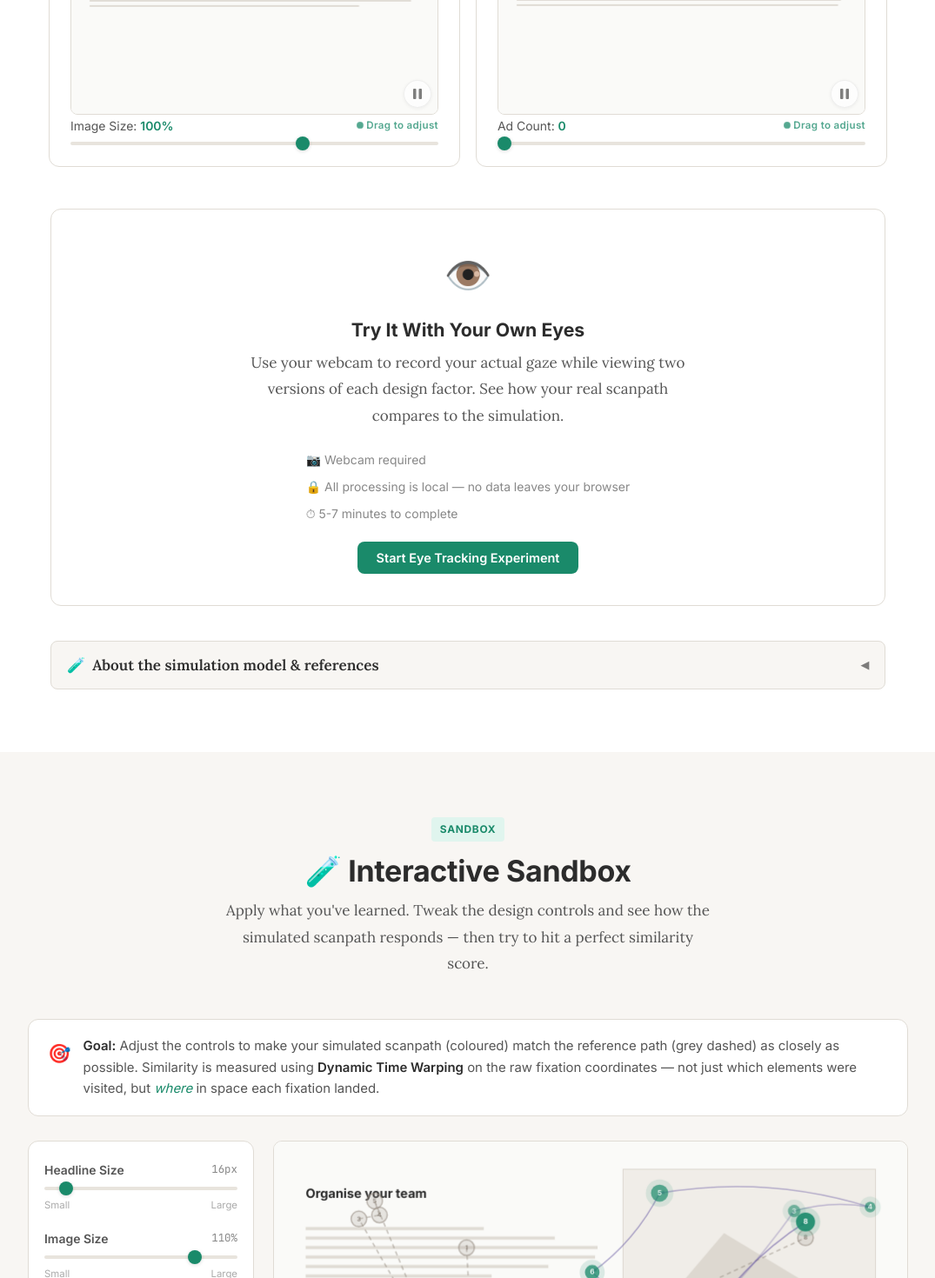
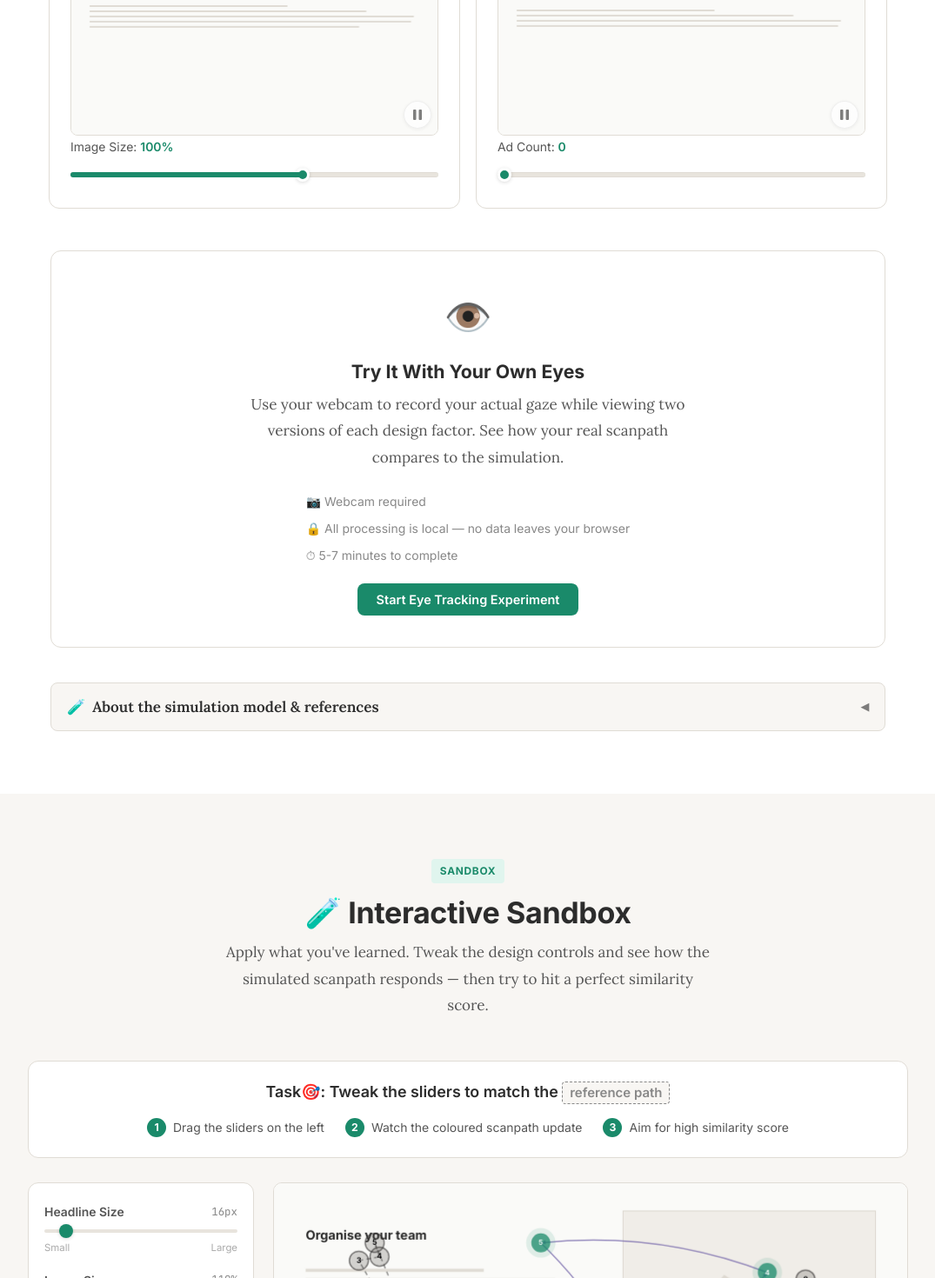
Before and after one commit to Belown/individual_blog, a React (Vite) app: page / in a window 1280 px wide. Shown: the part 5960-7430 px from the top of the page at 87% size, without its empty margins (102-1177 px from the left). Built offline with nearby package versions, Linux system fonts and the light colour scheme.

Commit message:
feat: enhance EyeTrackingExperiment and ScanpathChallenge with new UI elements and improved styles

```diff
--- a/src/components/EyeTrackingExperiment/EyeTrackingExperiment.css
+++ b/src/components/EyeTrackingExperiment/EyeTrackingExperiment.css
@@ -99,10 +99,15 @@
 }
 
 .ete-insight-text {
-  margin-top: 10px;
+  margin-top: 14px;
   margin-bottom: 0;
-  font-size: 0.88rem;
+  padding: 18px 22px;
+  background: var(--accent-light);
+  border-left: 4px solid var(--accent);
+  border-radius: 0 var(--radius-md) var(--radius-md) 0;
+  font-size: 0.92rem;
   color: var(--text-secondary);
+  line-height: 1.7;
 }
 
 .ete-variant-label {
@@ -120,6 +125,32 @@
   color: var(--text-muted);
   margin-top: 4px;
   text-align: center;
+}
+
+/* Zoom hint overlay on result thumbnails */
+.ete-zoom-hint {
+  position: absolute;
+  inset: 0;
+  display: flex;
+  align-items: center;
+  justify-content: center;
+  gap: 6px;
+  background: rgba(0, 0, 0, 0.5);
+  color: #fff;
+  font-family: 'Inter', sans-serif;
+  font-size: 0.82rem;
+  font-weight: 500;
+  opacity: 0;
+  transition: opacity 0.2s ease;
+  pointer-events: none;
+  border-radius: inherit;
+}
+.ete-zoom-hint-icon {
+  font-size: 1.1rem;
+}
+/* Show on hover of the parent container (which has cursor: pointer) */
+*:hover > .ete-zoom-hint {
+  opacity: 1;
 }
 
 /* ── Overlay ── */
@@ -507,7 +538,7 @@
 /* ── Camera preview label (sits below the top-left video container) ── */
 .ete-cam-label {
   position: fixed;
-  top: 218px; /* 210px video height + 8px gap */
+  top: calc(min(210px, 11.25vw) + 8px); /* match video container height + gap */
   left: 0;
   display: flex;
   align-items: center;
--- a/src/components/FactorSection/FactorsSection.css
+++ b/src/components/FactorSection/FactorsSection.css
@@ -112,6 +112,124 @@ details[open] .fs-ref-chevron {
   transform: scale(0.95);
 }
 
+/* ── Custom range slider ── */
+.fs-slider-track-wrap {
+  position: relative;
+  height: 28px;
+  display: flex;
+  align-items: center;
+  cursor: pointer;
+}
+/* Unfilled track background */
+.fs-slider-track-wrap::before {
+  content: '';
+  position: absolute;
+  left: 0;
+  right: 0;
+  top: 50%;
+  transform: translateY(-50%);
+  height: 6px;
+  border-radius: 3px;
+  background: var(--border);
+}
+
+/* Filled portion of the track */
+.fs-slider-fill {
+  position: absolute;
+  left: 0;
+  top: 50%;
+  transform: translateY(-50%);
+  height: 6px;
+  border-radius: 3px;
+  background: var(--accent);
+  pointer-events: none;
+  z-index: 3;
+}
+
+/* The range input itself */
+.fs-range {
+  -webkit-appearance: none;
+  appearance: none;
+  width: 100%;
+  height: 28px;
+  border-radius: 3px;
+  background: transparent;
+  outline: none;
+  margin: 0;
+  position: relative;
+  z-index: 2;
+  cursor: grab;
+}
+.fs-range:active {
+  cursor: grabbing;
+}
+
+/* Track — WebKit */
+.fs-range::-webkit-slider-runnable-track {
+  height: 6px;
+  border-radius: 3px;
+  background: transparent;
+}
+
+/* Track — Firefox */
+.fs-range::-moz-range-track {
+  height: 6px;
+  border-radius: 3px;
+  background: var(--border);
+  border: none;
+}
+
+/* Thumb — WebKit */
+.fs-range::-webkit-slider-thumb {
+  -webkit-appearance: none;
+  width: 20px;
+  height: 20px;
+  border-radius: 50%;
+  background: var(--accent);
+  border: 3px solid #ffffff;
+  box-shadow: 0 0 0 2px var(--accent), 0 2px 8px rgba(0,0,0,0.15);
+  cursor: grab;
+  transition: transform 150ms ease, box-shadow 200ms ease;
+  margin-top: -5px;
+}
+.fs-range:hover::-webkit-slider-thumb {
+  transform: scale(1.18);
+  box-shadow: 0 0 0 3px var(--accent), 0 0 12px color-mix(in srgb, var(--accent) 40%, transparent);
+}
+.fs-range:active::-webkit-slider-thumb {
+  transform: scale(1.1);
+  cursor: grabbing;
+  box-shadow: 0 0 0 4px color-mix(in srgb, var(--accent) 50%, transparent), 0 0 16px color-mix(in srgb, var(--accent) 30%, transparent);
+}
+
+/* Thumb — Firefox */
+.fs-range::-moz-range-thumb {
+  width: 16px;
+  height: 16px;
+  border-radius: 50%;
+  background: var(--accent);
+  border: 3px solid #ffffff;
+  box-shadow: 0 0 0 2px var(--accent), 0 2px 8px rgba(0,0,0,0.15);
+  cursor: grab;
+  transition: transform 150ms ease, box-shadow 200ms ease;
+}
+.fs-range:hover::-moz-range-thumb {
+  transform: scale(1.18);
+  box-shadow: 0 0 0 3px var(--accent), 0 0 12px color-mix(in srgb, var(--accent) 40%, transparent);
+}
+.fs-range:active::-moz-range-thumb {
+  transform: scale(1.1);
+  cursor: grabbing;
+}
+
+/* Firefox filled portion */
+.fs-range::-moz-range-progress {
+  background: var(--accent);
+  opacity: 0.5;
+  height: 6px;
+  border-radius: 3px;
+}
+
 @media (max-width: 680px) {
   .fs-demo-grid { padding: 0 16px; gap: 14px; }
 }
--- a/src/components/FactorSection/FactorsSection.jsx
+++ b/src/components/FactorSection/FactorsSection.jsx
@@ -90,10 +90,12 @@ function FactorDemo({ title, description, icon, paramLabel, paramMin, paramMax,
               {typeof val === 'number' ? (paramStep < 1 ? `${Math.round(val * 100)}%` : val) : val}
             </strong>
           </span>
-          <span className="interaction-hint">Drag to adjust</span>
         </div>
-        <input type="range" min={paramMin} max={paramMax} step={paramStep} value={val}
-          onChange={(e) => setVal(Number(e.target.value))} />
+        <div className="fs-slider-track-wrap">
+          <input type="range" className="fs-range" min={paramMin} max={paramMax} step={paramStep} value={val}
+            onChange={(e) => setVal(Number(e.target.value))} />
+          <div className="fs-slider-fill" style={{ width: `${((val - paramMin) / (paramMax - paramMin)) * 100}%` }} />
+        </div>
       </div>
     </div>
   );
--- a/src/components/ScanpathChallenge/ScanpathChallenge.css
+++ b/src/components/ScanpathChallenge/ScanpathChallenge.css
@@ -9,27 +9,62 @@
 /* ── Brief ──────────────────────────────────────────────────────────────────── */
 .sc-brief {
   display: flex;
-  align-items: flex-start;
+  flex-direction: column;
+  align-items: center;
   gap: 14px;
-  padding: 18px 22px;
+  padding: 22px 28px;
   background: var(--bg-card);
   border: 1px solid var(--border);
   border-radius: 12px;
   margin-bottom: 28px;
-  transition: border-color 200ms ease;
+  text-align: center;
 }
 
-.sc-brief-icon {
-  font-size: 1.25rem;
-  flex-shrink: 0;
-  margin-top: 1px;
+.sc-brief-headline {
+  margin: 0;
+  font-size: 1.05rem;
+  font-weight: 600;
+  color: var(--text-primary);
+  line-height: 1.5;
 }
 
-.sc-brief p {
-  margin: 0;
+.sc-ref-tag {
+  display: inline-block;
+  padding: 1px 8px;
+  background: var(--bg-secondary, var(--bg-card));
+  border: 1.5px dashed var(--text-muted);
+  border-radius: var(--radius-sm);
   font-size: 0.88rem;
-  line-height: 1.65;
+  color: var(--text-muted);
+}
+
+.sc-brief-steps {
+  display: flex;
+  gap: 24px;
+  flex-wrap: wrap;
+  justify-content: center;
+}
+
+.sc-step {
+  display: flex;
+  align-items: center;
+  gap: 8px;
+  font-size: 0.82rem;
   color: var(--text-secondary);
+}
+
+.sc-step-num {
+  display: flex;
+  align-items: center;
+  justify-content: center;
+  width: 22px;
+  height: 22px;
+  border-radius: 50%;
+  background: var(--accent);
+  color: #fff;
+  font-size: 0.72rem;
+  font-weight: 700;
+  flex-shrink: 0;
 }
 
 /* ── Two-column layout ──────────────────────────────────────────────────────── */
@@ -216,7 +251,7 @@
   align-items: center;
   gap: 7px;
   font-size: 0.75rem;
-  color: var(--text-muted);
+  color: var(--text-primary);
   font-weight: 500;
 }
 
@@ -295,30 +330,110 @@
   margin: 0;
 }
 
-/* Contextual tip bar — always visible below canvas */
-.sc-tip-bar {
+/* Hint overlay — positioned on top of the canvas */
+.sc-hint-overlay {
+  position: absolute;
+  bottom: 40px;
+  right: 12px;
   display: flex;
-  align-items: flex-start;
-  gap: 10px;
-  margin-top: 10px;
-  padding: 10px 14px;
-  border-radius: var(--radius-md);
-  border: 1px solid rgba(26, 138, 106, 0.18);
-  background: rgba(26, 138, 106, 0.05);
+  flex-direction: column;
+  align-items: flex-end;
+  gap: 6px;
+  z-index: 10;
+  pointer-events: none;
 }
 
-.sc-tip-icon {
-  flex-shrink: 0;
+/* Hint toggle button */
+.sc-hint-btn {
+  display: inline-flex;
+  align-items: center;
+  gap: 8px;
+  padding: 7px 16px;
+  font-family: 'Inter', sans-serif;
+  font-size: 0.8rem;
+  font-weight: 600;
+  color: var(--accent, #1a8a6a);
+  background: rgba(255, 255, 255, 0.88);
+  border: 1.5px solid rgba(26, 138, 106, 0.3);
+  border-radius: 8px;
+  cursor: pointer;
+  pointer-events: auto;
+  backdrop-filter: blur(6px);
+  box-shadow: 0 2px 8px rgba(0, 0, 0, 0.1);
+  transition: background 200ms ease, border-color 200ms ease, transform 120ms ease;
+  animation: sc-hint-pulse 2s ease-in-out 3;
+}
+.sc-hint-btn:hover {
+  background: rgba(255, 255, 255, 0.95);
+  border-color: rgba(26, 138, 106, 0.5);
+  transform: scale(1.04);
+}
+.sc-hint-btn--open {
+  animation: none;
+  background: rgba(255, 255, 255, 0.92);
+  border-color: rgba(26, 138, 106, 0.4);
+}
+
+.sc-hint-bulb {
   font-size: 1rem;
-  line-height: 1.4;
+  line-height: 1;
+}
+
+.sc-hint-label {
+  pointer-events: none;
+}
+
+@keyframes sc-hint-pulse {
+  0%, 100% { box-shadow: 0 2px 8px rgba(0, 0, 0, 0.1), 0 0 0 0 rgba(26, 138, 106, 0); }
+  50%      { box-shadow: 0 2px 8px rgba(0, 0, 0, 0.1), 0 0 0 7px rgba(26, 138, 106, 0.2); }
+}
+
+/* Collapsible tip panel */
+.sc-tip-bar {
+  display: grid;
+  grid-template-rows: 0fr;
+  overflow: hidden;
+  max-width: 320px;
+  border-radius: 10px;
+  border: none;
+  background: transparent;
+  pointer-events: auto;
+  transition: grid-template-rows 300ms ease, padding 300ms ease,
+              border 300ms ease, background 300ms ease,
+              box-shadow 300ms ease;
+  padding: 0;
+}
+.sc-tip-bar--visible {
+  grid-template-rows: 1fr;
+  padding: 10px 14px;
+  border: 1px solid rgba(26, 138, 106, 0.22);
+  background: rgba(255, 255, 255, 0.9);
+  backdrop-filter: blur(6px);
+  box-shadow: 0 2px 12px rgba(0, 0, 0, 0.1);
 }
 
 .sc-tip-text {
   font-family: 'Inter', sans-serif;
-  font-size: 0.82rem;
+  font-size: 0.8rem;
   line-height: 1.55;
   color: var(--text-secondary);
   margin: 0;
+  min-height: 0;
+  overflow: hidden;
+}
+
+/* Dark mode adjustments for overlay */
+[data-theme="dark"] .sc-hint-btn {
+  background: rgba(30, 30, 30, 0.88);
+}
+[data-theme="dark"] .sc-hint-btn:hover {
+  background: rgba(30, 30, 30, 0.95);
+}
+[data-theme="dark"] .sc-hint-btn--open {
+  background: rgba(30, 30, 30, 0.92);
+}
+[data-theme="dark"] .sc-tip-bar--visible {
+  background: rgba(30, 30, 30, 0.92);
 }
 
 /* Smooth score ring transition */
--- a/src/components/ScanpathChallenge/ScanpathChallenge.jsx
+++ b/src/components/ScanpathChallenge/ScanpathChallenge.jsx
@@ -97,16 +97,19 @@ function drawReferencePath(ctx, fixations, sx, sy) {
     ctx.stroke();
   }
   ctx.setLineDash([]);
+  const refR = 12 * Math.min(sx, 1.2);
   fixations.forEach((f, i) => {
     const fx = f.x * sx, fy = f.y * sy;
     ctx.fillStyle   = c.refHalo;
     ctx.strokeStyle = c.refCircle;
     ctx.lineWidth   = 1.5;
-    ctx.beginPath(); ctx.arc(fx, fy, 9, 0, Math.PI * 2);
+    ctx.beginPath(); ctx.arc(fx, fy, refR, 0, Math.PI * 2);
     ctx.fill(); ctx.stroke();
+    ctx.font = `bold ${Math.max(7, Math.round(refR * 0.85))}px Inter, sans-serif`;
+    ctx.textAlign = 'center'; ctx.textBaseline = 'middle';
+    ctx.strokeStyle = c.refTextStroke; ctx.lineWidth = 0.8;
+    ctx.strokeText(`${i + 1}`, fx, fy);
     ctx.fillStyle = c.refText;
-    ctx.font = `bold ${Math.max(7, 8 * sx)}px Inter, sans-serif`;
-    ctx.textAlign = 'center'; ctx.textBaseline = 'middle';
     ctx.fillText(`${i + 1}`, fx, fy);
   });
   ctx.textAlign = 'left'; ctx.textBaseline = 'alphabetic';
@@ -115,7 +118,7 @@ function drawReferencePath(ctx, fixations, sx, sy) {
 
 // ── Contextual tip ────────────────────────────────────────────────────────────
 function getTip(fixations, score, controls) {
-  if (score >= 95) return 'Excellent! Your scanpath closely matches the reference. The design is guiding attention along the intended path.';
+  if (score >= 95) return <>Your scanpath closely matches the reference! The design is <b>guiding attention along the intended path</b>.</>;
 
   const first = fixations[0]?.elementType;
   const types = fixations.map(f => f.elementType);
@@ -123,15 +126,15 @@ function getTip(fixations, score, controls) {
   const imgIdx = types.indexOf('image');
 
   if (controls.adCount > 0)
-    return 'Ads are scattering mid-path fixations across the canvas, increasing DTW distance from the reference. Remove distractors first.';
+    return <>Ads are scattering fixations across the canvas, increasing DTW distance. <b>Remove distractors</b> first.</>;
   if (first !== 'headline' && controls.headlineSize < 30)
-    return 'First fixation is far from the reference start. Increase headline size so it anchors the opening gaze near the top-left, matching the reference.';
+    return <>First fixation is far from the reference start. <b>Increase headline size</b> so it anchors the opening gaze near the top-left.</>;
   if (controls.ctaColor !== '#d4553a' && (ctaIdx === -1 || (imgIdx !== -1 && ctaIdx > imgIdx)))
-    return 'The CTA fixation appears too late or after the image, creating a large sequential displacement from the reference path. Try a warmer CTA color.';
+    return <>The CTA fixation appears too late, creating a large displacement from the reference path. Try a <b>warmer CTA color</b>.</>;
   if (controls.imageSize < 1.0)
-    return 'The image is too small to anchor the right side of the layout. Increase image size to draw fixations toward the reference trajectory.';
+    return <>The image is too small to anchor the right side. <b>Increase image size</b> to draw fixations toward the reference trajectory.</>;
 
-  return 'Paths are partially aligned. Fine-tune headline size, image size, or CTA color to bring the remaining fixations closer to the reference trajectory.';
+  return <>Paths are partially aligned. Fine-tune <b>headline size</b>, <b>image size</b>, or <b>CTA color</b> to bring fixations closer to the reference.</>;
 }
 
 // ── Default (intentionally suboptimal) starting controls ─────────────────────
@@ -139,13 +142,14 @@ const DEFAULT_CONTROLS = {
   headlineSize: 16,
   imageSize:    1.1,
   ctaColor:     '#6b5ca5',
-  adCount:      0,
+  adCount:      4,
 };
 
 // ── Component ─────────────────────────────────────────────────────────────────
 export default function ScanpathChallenge() {
   const [controls, setControls] = useState(DEFAULT_CONTROLS);
   const [canvasH, setCanvasH]   = useState(null);
+  const [tipOpen, setTipOpen]   = useState(false);
   const canvasRef = useRef(null);
   const drawRef   = useRef(null);
 
@@ -205,14 +209,12 @@ export default function ScanpathChallenge() {
 
       {/* Brief */}
       <div className="sc-brief">
-        <span className="sc-brief-icon">🎯</span>
-        <p>
-          <strong>Goal:</strong> Adjust the controls to make your simulated scanpath
-          (coloured) match the reference path (grey dashed) as closely as possible.
-          Similarity is measured using <strong>Dynamic Time Warping</strong> on the
-          raw fixation coordinates — not just which elements were visited, but{' '}
-          <em>where</em> in space each fixation landed.
-        </p>
+        <p className="sc-brief-headline">Task🎯: Tweak the sliders to match the <span className="sc-ref-tag">reference path</span></p>
+        <div className="sc-brief-steps">
+          <span className="sc-step"><span className="sc-step-num">1</span> Drag the sliders on the left</span>
+          <span className="sc-step"><span className="sc-step-num">2</span> Watch the coloured scanpath update</span>
+          <span className="sc-step"><span className="sc-step-num">3</span> Aim for high similarity score</span>
+        </div>
       </div>
 
       <div className="sc-layout">
@@ -310,6 +312,20 @@ export default function ScanpathChallenge() {
         <div className="sc-canvas-wrap" style={{ position: 'relative' }}>
           <canvas ref={canvasRef} className="sc-canvas" />
 
+          {/* Hint overlay on canvas */}
+          <div className={`sc-hint-overlay${tipOpen ? ' sc-hint-overlay--open' : ''}`}>
+            <button
+              className={`sc-hint-btn${tipOpen ? ' sc-hint-btn--open' : ''}`}
+              onClick={() => setTipOpen(o => !o)}
+            >
+              <span className="sc-hint-bulb">💡</span>
+              <span className="sc-hint-label">{tipOpen ? 'Hide Hint' : 'Show Hint'}</span>
+            </button>
+            <div className={`sc-tip-bar${tipOpen ? ' sc-tip-bar--visible' : ''}`}>
+              <p className="sc-tip-text">{tip}</p>
+            </div>
+          </div>
+
           {/* Canvas legend */}
           <div className="sc-legend">
             <span className="sc-legend-item sc-legend-ref">
@@ -321,12 +337,6 @@ export default function ScanpathChallenge() {
               Your scanpath
             </span>
           </div>
-
-          {/* Contextual tip — always visible */}
-          <div className="sc-tip-bar">
-            <span className="sc-tip-icon">💡</span>
-            <p className="sc-tip-text">{tip}</p>
-          </div>
         </div>
 
       </div>
--- a/src/utils/scenewalkSimulator.js
+++ b/src/utils/scenewalkSimulator.js
@@ -328,8 +328,9 @@ const LIGHT_PALETTE = {
   labelPrimary: '#3a6b5a', labelSecondary: '#555', labelFallow: '#7a6820', labelMuted: '#888',
   ctaBlue: '#1a59ce',
   // Reference path
-  refLine: 'rgba(150,140,130,0.55)', refHalo: 'rgba(160,150,140,0.22)',
-  refCircle: 'rgba(150,140,130,0.6)', refText: 'rgba(120,110,100,0.7)',
+  refLine: 'rgba(52, 51, 50, 0.55)', refHalo: 'rgba(68, 64, 61, 0.22)',
+  refCircle: 'rgba(49, 47, 46, 0.6)', refText: 'rgba(0, 0, 0, 1)',
+  refTextStroke: 'rgba(255, 255, 255, 0.6)',
 };
 
 const DARK_PALETTE = {
@@ -350,8 +351,9 @@ const DARK_PALETTE = {
   quadrantBorder: 'rgba(255,255,255,0.08)',
   labelPrimary: '#5cc8a0', labelSecondary: '#aaa', labelFallow: '#daa520', labelMuted: '#777',
   ctaBlue: '#4a8af5',
-  refLine: 'rgba(160,155,150,0.55)', refHalo: 'rgba(160,155,150,0.18)',
-  refCircle: 'rgba(160,155,150,0.5)', refText: 'rgba(180,175,170,0.7)',
+  refLine: 'rgba(255, 255, 255, 0.55)', refHalo: 'rgba(143, 139, 134, 0.18)',
+  refCircle: 'rgba(185, 183, 181, 0.5)', refText: 'rgba(255, 255, 255, 0.7)',
+  refTextStroke: 'rgba(0, 0, 0, 0.5)',
 };
 
 export function getCanvasColors() {
@@ -437,27 +439,21 @@ export function drawScanpath(ctx, shown, sx, sy) {
     const curv = len * 0.12 * (i % 2 === 0 ? 1 : -1);
     const cpx = len > 0 ? mx + (-dy / len) * curv : mx;
     const cpy = len > 0 ? my + (dx / len) * curv : my;
-    const rec = i / shown.length;
-    const alpha = (0.2 + 0.5 * rec).toFixed(2);
-    ctx.strokeStyle = `rgba(107,92,165,${alpha})`; ctx.lineWidth = 1.5;
+    ctx.strokeStyle = 'rgba(107,92,165,0.7)'; ctx.lineWidth = 1.5;
     ctx.beginPath(); ctx.moveTo(x1, y1); ctx.quadraticCurveTo(cpx, cpy, x2, y2); ctx.stroke();
     const angle = Math.atan2(y2 - cpy, x2 - cpx);
-    ctx.fillStyle = `rgba(107,92,165,${alpha})`; ctx.beginPath(); ctx.moveTo(x2, y2);
+    ctx.fillStyle = 'rgba(107,92,165,0.7)'; ctx.beginPath(); ctx.moveTo(x2, y2);
     ctx.lineTo(x2 - 6 * Math.cos(angle - 0.4), y2 - 6 * Math.sin(angle - 0.4));
     ctx.lineTo(x2 - 6 * Math.cos(angle + 0.4), y2 - 6 * Math.sin(angle + 0.4)); ctx.fill();
   }
-  const minD = Math.min(...shown.map(f => f.duration));
-  const maxD = Math.max(...shown.map(f => f.duration));
-  const dR = Math.max(1, maxD - minD);
+  const r = 12 * Math.min(sx, 1.2);
   for (let i = 0; i < shown.length; i++) {
     const f = shown[i], fx = f.x * sx, fy = f.y * sy;
-    const rec = (i + 1) / shown.length;
-    const r = Math.max(5, (5 + 7 * (f.duration - minD) / dR)) * Math.min(sx, 1.2);
-    ctx.fillStyle = `rgba(26,138,106,${(0.06 + 0.1 * rec).toFixed(2)})`;
+    ctx.fillStyle = 'rgba(26,138,106,0.12)';
     ctx.beginPath(); ctx.arc(fx, fy, r + 6, 0, Math.PI * 2); ctx.fill();
-    ctx.fillStyle = `rgba(26,138,106,${(0.35 + 0.55 * rec).toFixed(2)})`;
+    ctx.fillStyle = 'rgba(26,138,106,0.75)';
     ctx.beginPath(); ctx.arc(fx, fy, r, 0, Math.PI * 2); ctx.fill();
-    ctx.fillStyle = `rgba(255,255,255,${(0.5 + 0.5 * rec).toFixed(2)})`;
+    ctx.fillStyle = 'rgba(255,255,255,0.9)';
     ctx.font = `bold ${Math.max(7, 9 * sx)}px Inter, sans-serif`;
     ctx.textAlign = 'center'; ctx.textBaseline = 'middle'; ctx.fillText(`${i + 1}`, fx, fy);
   }
```
Also changed, not shown: src/components/EyeTrackingExperiment/EyeTrackingExperiment.jsx (+39 -12 lines).
